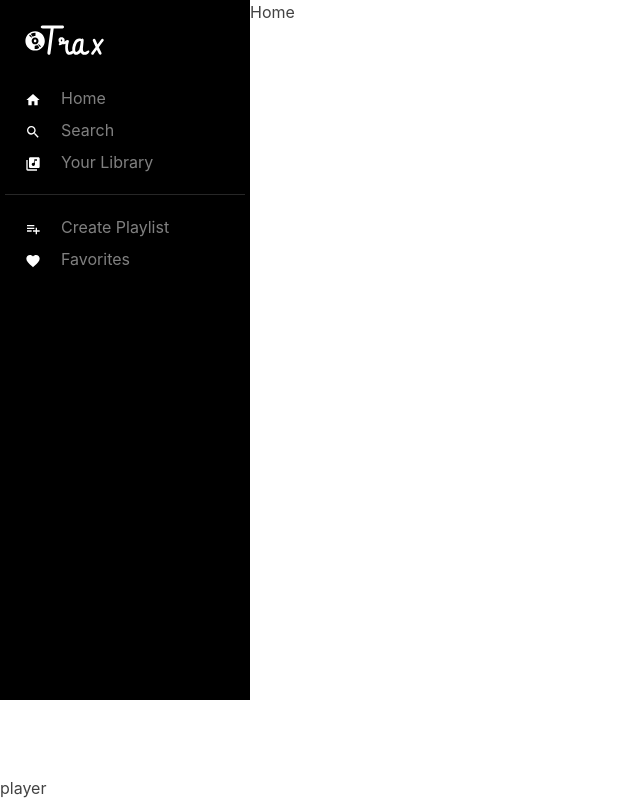
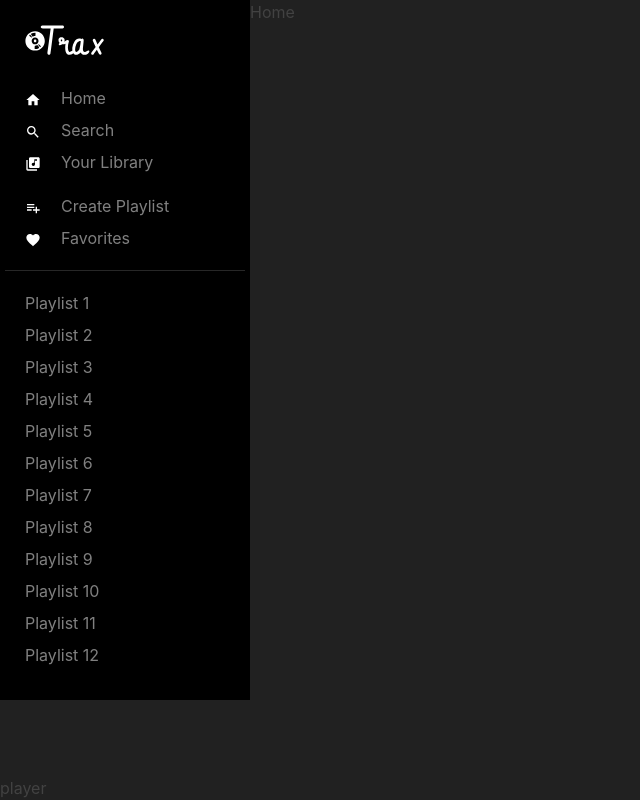
Before and after one commit to mapag/trax, a Next.js app: page / in a window 1280 px wide. Shown: the whole page, without its empty margins (0-640 px from the left). Built offline with nearby package versions, Linux system fonts and the light colour scheme.

Commit message:
sidebar - add playlists

```diff
--- a/components/playerLayout.tsx
+++ b/components/playerLayout.tsx
@@ -12,7 +12,7 @@ const PlayerLayout = ({ children }: Props) => {
       <Box position="absolute" top="0" width="250px" left="0">
         <Sidebar />
       </Box>
-      <Box marginLeft="250px" marginBottom="100px">
+      <Box marginLeft="250px" marginBottom="100px" bgColor="black">
         {children}
       </Box>
       <Box position="absolute" left="0" bottom="0">
--- a/components/sidebar.tsx
+++ b/components/sidebar.tsx
@@ -1,6 +1,14 @@
-import { Box, List, Divider } from "@chakra-ui/layout";
+import {
+  Box,
+  List,
+  Divider,
+  ListItem,
+  LinkBox,
+  LinkOverlay,
+} from "@chakra-ui/layout";
 import NextImage from "next/image";
-import { navMenu, musicMenu } from "../menus";
+import NextLink from "next/link";
+import { navMenu, musicMenu, playlists } from "../menus";
 import MenuItem from "./menuItem";
 
 const Sidebar = () => {
@@ -12,22 +20,35 @@ const Sidebar = () => {
       paddingX="5px"
       color="gray"
     >
-      <Box paddingY="20px">
+      <Box paddingY="20px" height="100%">
         <Box width="120px" marginBottom="20px" paddingX="20px">
           <NextImage src="/logo.svg" height={60} width={120} />
         </Box>
-        <Box>
+        <Box marginBottom="20px">
           <List spacing={2}>
             {navMenu.map((menu) => (
               <MenuItem menu={menu} key={menu.name} />
             ))}
           </List>
         </Box>
-        <Divider marginY="20px" color="gray.800" />
-        <Box marginBottom="20px">
+        <Box>
           <List spacing={2}>
             {musicMenu.map((menu) => (
               <MenuItem menu={menu} key={menu.name} />
+            ))}
+          </List>
+        </Box>
+        <Divider marginTop="20px" color="gray.800" />
+        <Box height="60%" overflowY="auto" paddingY="20px">
+          <List spacing={2}>
+            {playlists.map((playlist) => (
+              <ListItem paddingX="20px" key="playlist">
+                <LinkBox>
+                  <NextLink href="/" passHref>
+                    <LinkOverlay>{playlist}</LinkOverlay>
+                  </NextLink>
+                </LinkBox>
+              </ListItem>
             ))}
           </List>
         </Box>
--- a/menus.ts
+++ b/menus.ts
@@ -36,3 +36,7 @@ export const musicMenu = [
     route: "/favorites",
   },
 ];
+
+export const playlists = new Array(30)
+  .fill(1)
+  .map((_, i) => `Playlist ${i + 1}`);
--- a/pages/_app.js
+++ b/pages/_app.js
@@ -1,4 +1,5 @@
 import { ChakraProvider, extendTheme } from "@chakra-ui/react";
+import { Box } from "@chakra-ui/layout";
 import "reset-css";
 import PlayerLayout from "../components/playerLayout";
 
@@ -33,9 +34,11 @@ const theme = extendTheme({
 const MyApp = ({ Component, pageProps }) => {
   return (
     <ChakraProvider theme={theme}>
-      <PlayerLayout>
-        <Component {...pageProps} />
-      </PlayerLayout>
+      <Box bgColor="gray.900">
+        <PlayerLayout>
+          <Component {...pageProps} />
+        </PlayerLayout>
+      </Box>
     </ChakraProvider>
   );
 };
--- a/pages/index.tsx
+++ b/pages/index.tsx
@@ -1,5 +1,7 @@
+import { Box } from "@chakra-ui/layout";
+
 const Home = () => {
-  return <div>Home</div>;
+  return <Box bgColor="gray.900">Home</Box>;
 };
 
 export default Home;
```
